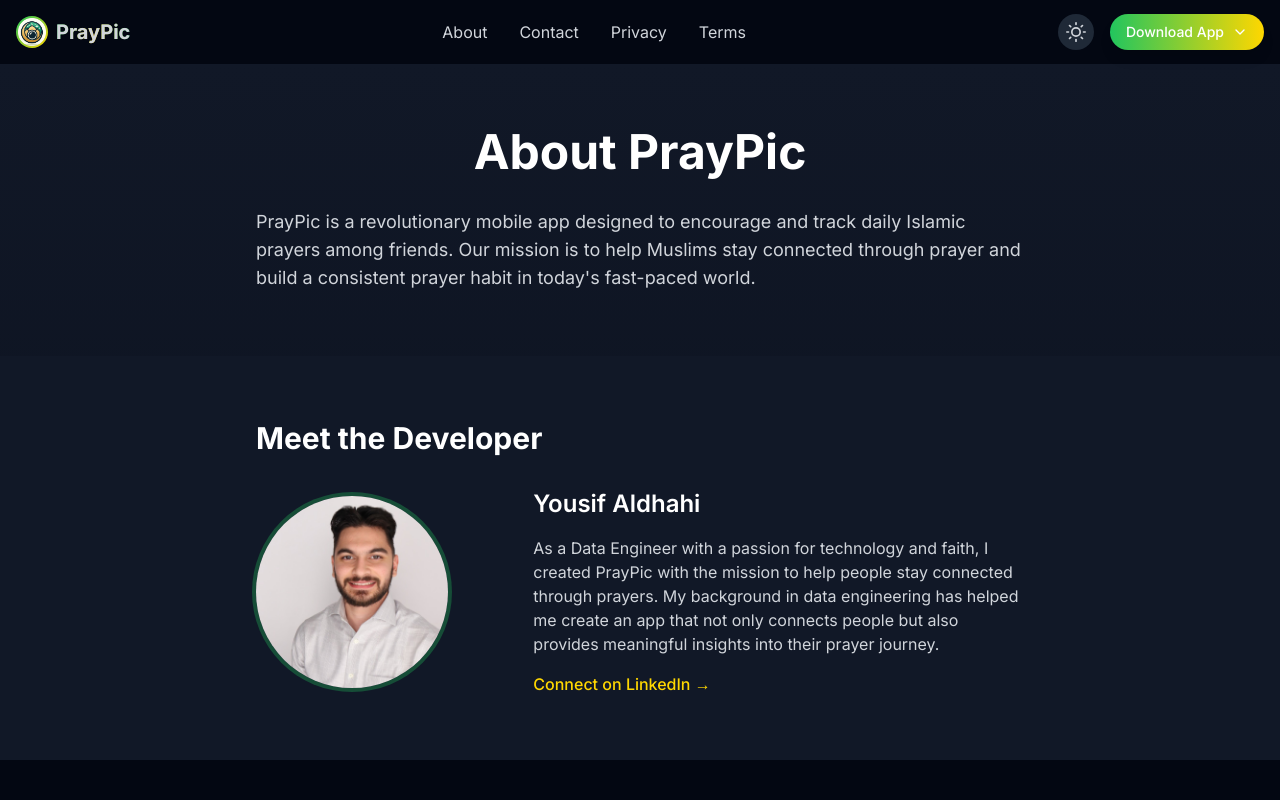
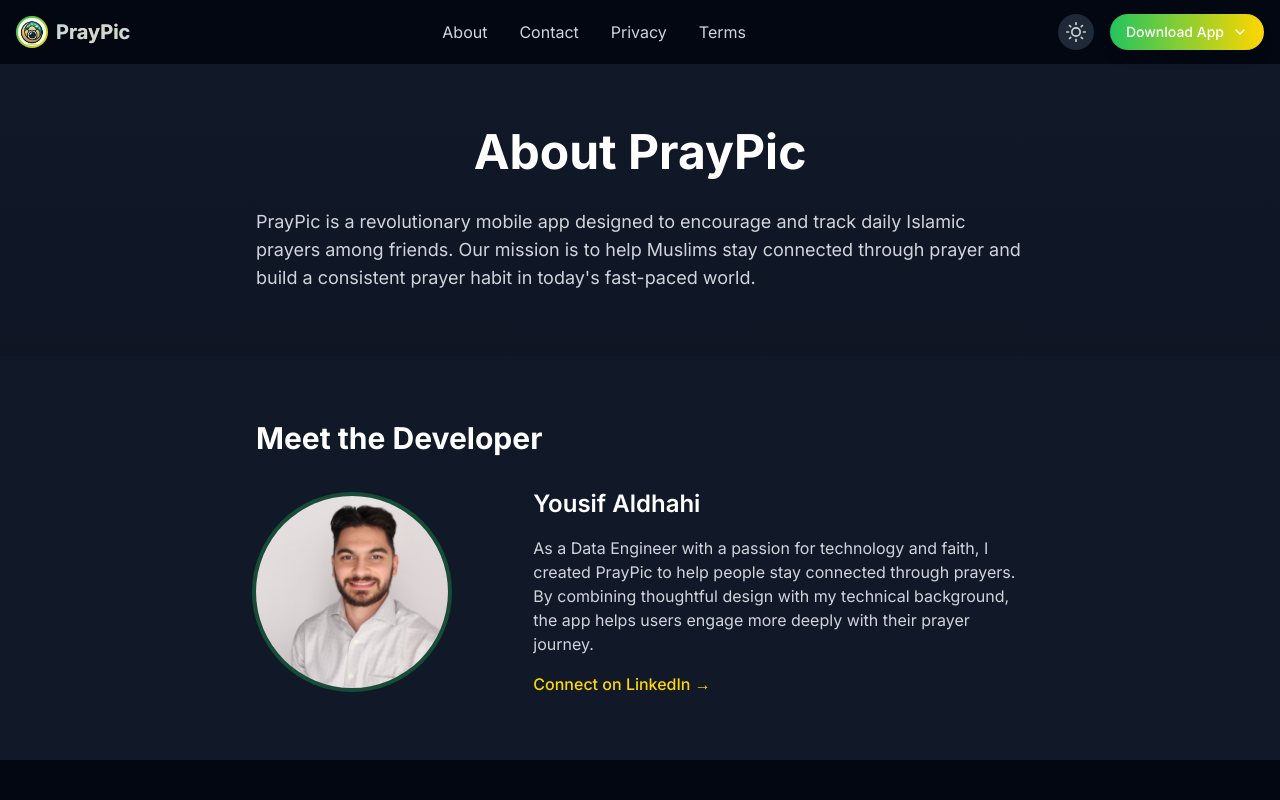
Before and after one commit to yousifUnity/Pray-Pic, a Next.js app: page /about in a window 1280 px wide. Shown: the top 800 px of the page. Built offline with nearby package versions, Linux system fonts and the light colour scheme.

Commit message:
Update page.tsx

```diff
--- a/src/app/about/page.tsx
+++ b/src/app/about/page.tsx
@@ -37,9 +37,7 @@
               <div className="md:w-2/3">
                 <h3 className="text-2xl font-semibold mb-4 text-gray-800 dark:text-white">Yousif Aldhahi</h3>
                 <p className="text-gray-600 dark:text-gray-300 mb-4">
-                  As a Data Engineer with a passion for technology and faith, I created PrayPic with the mission to help
-                  people stay connected through prayers. My background in data engineering has helped me create an
-                  app that not only connects people but also provides meaningful insights into their prayer journey.
+                  As a Data Engineer with a passion for technology and faith, I created PrayPic to help people stay connected through prayers. By combining thoughtful design with my technical background, the app helps users engage more deeply with their prayer journey.
                 </p>
                 <Link
                   href="https://linkedin.com/in/yousif-aldhahi"
```
